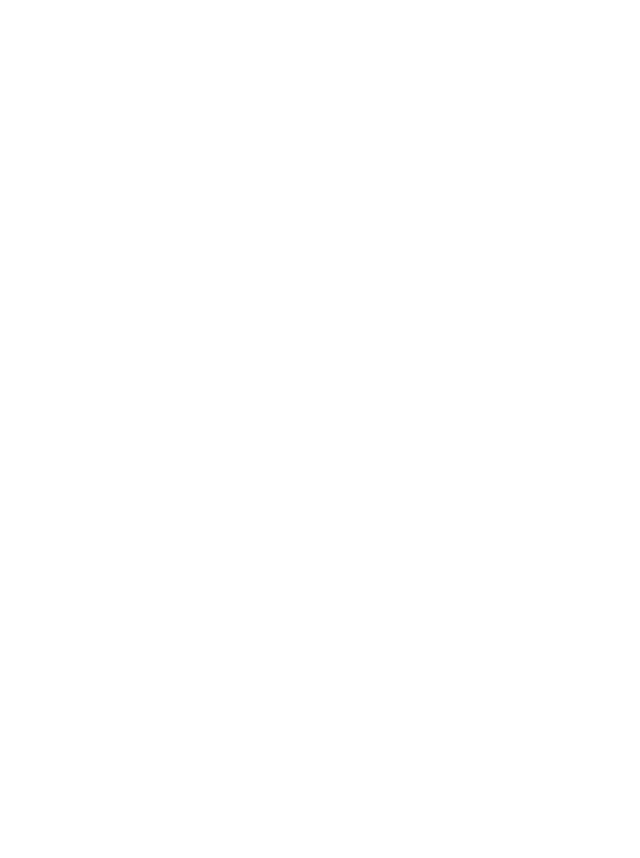
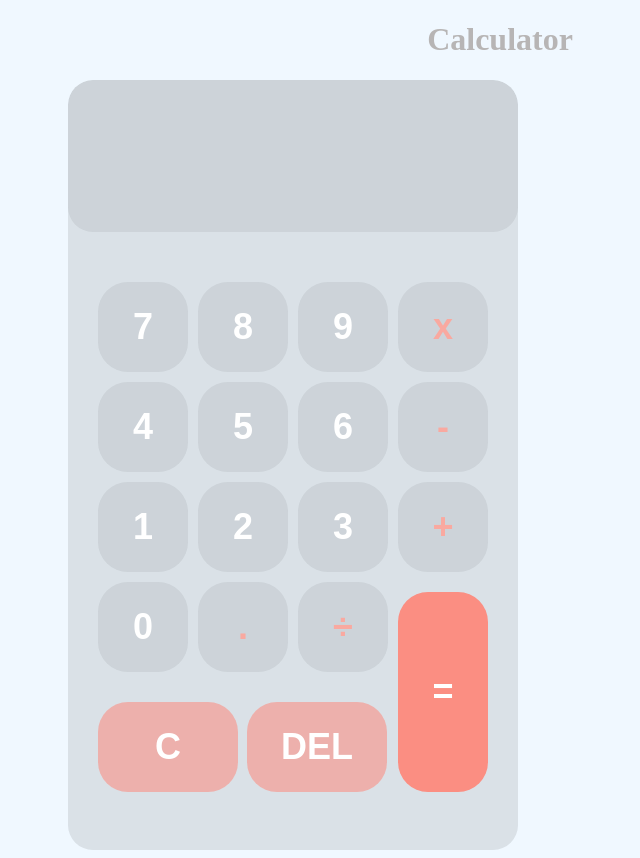
Before and after one commit to tomasjpn/Calculator-TOP, a website built with webpack: page src/index.html in a window 1280 px wide. Shown: the whole page, without its empty margins (140-780 px from the left). Before the commit the page ends 800 px from the top, so only its background shows below. Built offline with nearby package versions, Linux system fonts and the light colour scheme.

Commit message:
index.hmtl: Struktur vom Projekt, styles.css: Design vom Taschenrechner

```diff
--- a/src/index.html
+++ b/src/index.html
@@ -3,9 +3,39 @@
 <head>
     <meta charset="UTF-8">
     <meta name="viewport" content="width=device-width, initial-scale=1.0">
-    <title>Document</title>
+    <title>Calculator</title>
 </head>
 <body>
+    <h1>Calculator</h1>
+    <div class="background"></div>
+    <div class="container">
+        <div class="input-display">
+            <input id="inputDisplay" readonly></input>
+        </div>
+        <div class="calc-buttons">
+            <button>7</button>
+            <button>8</button>
+            <button>9</button>
+            <button id="operatorBtn">x</button>
+            <button>4</button>
+            <button>5</button>
+            <button>6</button>
+            <button id="operatorBtn">-</button>
+            <button>1</button>
+            <button>2</button>
+            <button>3</button>
+            <button id="operatorBtn">+</button>
+            <button>0</button>
+            <button id="operatorBtn">.</button>
+            <button id="operatorBtn">÷</button>
+            <button class="equal">=</button>
+             <div class="button-container">
+                <button id="clearBtn">C</button>
+                <button id="delBtn">DEL</button>
+            </div>
+        </div>
+    </div>
+
 
 </body>
 </html>
--- a/src/index.js
+++ b/src/index.js
@@ -0,0 +1 @@
+import './styles.css'
--- /dev/null
+++ b/src/styles.css
@@ -0,0 +1,99 @@
+body {
+    background: aliceblue;
+}
+
+h1 {
+    text-align: center;
+    color: #b7b5b5;
+}
+
+.container{
+    background: rgba(24,24,27,0.1);
+    border-radius: 25px;
+    margin-left: 200px;
+    margin-right: 200px;
+    max-width: 450px;
+    max-height: 770px;
+    overflow: hidden;
+    align-items: center;
+    justify-content: center;
+}
+
+.input-display{
+    display: flex;
+    justify-content: center;
+    align-items: center;
+
+}
+
+#inputDisplay{
+    width: 100%;
+    border: none;
+    border-radius: 25px;
+    height: 150px;
+    background-color: rgba(24, 24, 27, 0.068);
+}
+
+.calc-buttons{
+    display: grid;
+    grid-template-columns: repeat(4, 1fr);
+    gap: 10px;
+    padding: 50px;
+    align-items: center;
+    justify-content: center;
+    margin-left: 5px;
+    margin-right: 5px;
+    margin-bottom: 10px;
+}
+
+button{
+    width: 90px;
+    height: 90px;
+    font-size: 36px;
+    font-weight: bold;
+    border: none;
+    border-radius: 30px;
+    cursor: pointer;
+    color: rgb(255, 255, 255);
+    background-color: rgba(24, 24, 27, 0.068);
+}
+
+button:hover{
+    background-color: rgba(24, 24, 27, 0.111);
+    transition: background-color 0.3s;
+}
+
+#operatorBtn{
+    color: rgb(249, 169, 160);
+}
+
+.equal{
+    background-color: rgb(251, 142, 130);
+    height: 200px;
+    grid-row: span 2;
+}
+
+.button-container{
+    margin-bottom: 10px;
+    grid-column: span 3;
+    margin-top: 20px;
+}
+
+#clearBtn, #delBtn{
+    background-color: rgba(251, 142, 130, 0.586);
+    width: 140px;
+    height: 90px;
+}
+#clearBtn{
+    margin-right: 5px;
+}
+
+#clearBtn:hover, #delBtn:hover {
+    background-color: rgba(251, 142, 130, 0.895);
+    transition: background-color 0.3s;
+}
+
+.equal:hover{
+    background-color: rgba(247, 88, 70, 0.797);
+    transition: background-color 0.3s;
+}
--- a/webpack.config.cjs
+++ b/webpack.config.cjs
@@ -17,11 +17,11 @@ module.exports = {
     rules: [
       {
         test: /\.css$/,
-        use: ['style-loader', 'css-loader'],
+        use: ['style-loader', 'css-loader'], // Process CSS files
       },
       {
         test: /\.(png|svg|jpg|jpeg|gif)$/i,
-        type: 'asset/resource',
+        type: 'asset/resource', // Process image files
       },
     ],
   },
```
Also changed, not shown: package.json (+6 -4 lines), 1 other file.
